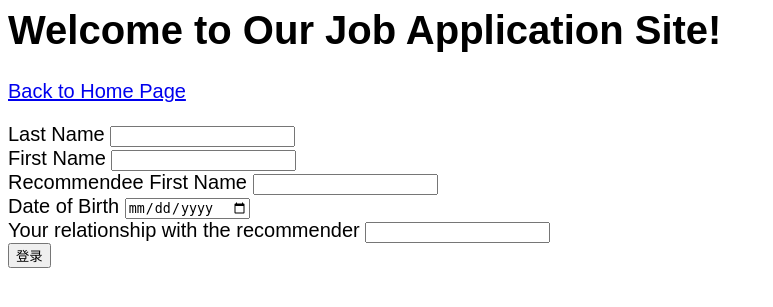
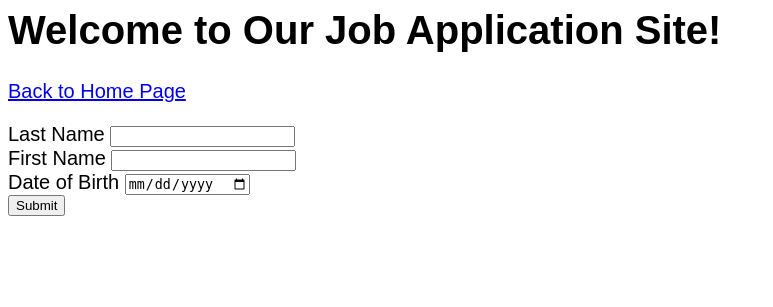
Before and after one commit to waldenwang9966/4115project, a Flask app: template 4115project/templates/recommender_register.html in a window 1280 px wide. Shown: the top 307 px of the page, without its empty margins (0-773 px from the left). Run offline with Flask 2, Linux system fonts and the light colour scheme; the template is opened without the code that fills it, so the values that code supplies are empty; parts of the project's set-up code (start-up, migrations or seed data) failed here and were passed over.

Commit message:
Finished recommender register page

```diff
--- a/4115project/server.py
+++ b/4115project/server.py
@@ -189,9 +189,14 @@ def applicant():
     return render_template("applicant.html")
 
 
-@app.route("/recommender")
-def recommender():
-    return render_template("recommender.html")
+@app.route("/recommender_register")
+def recommender_register():
+    return render_template("recommender_register.html")
+
+
+@app.route("/recommender_search")
+def recommender_search():
+    return render_template("recommender_search.html")
 
 
 # Example of adding new data to the database
@@ -200,28 +205,26 @@ def add():
     name = request.form["name"]
     print(name)
     cmd = "INSERT INTO test(name) VALUES (:name1), (:name2)"
-    g.conn.execute(text(cmd), name1=name, name2=name)
+    g.conn.n(text(cmd), name1=name, name2=name)
     return redirect("/")
 
 
 @app.route("/recommender_add", methods=["POST"])
-def add():
+def recommender_add():
     last_name = request.form["last_name"]
-    first_name = request.form["first_name"]
+    first_namet = request.form["first_name"]
     date_of_birth = request.form["date_of_birth"]
-    recommendatee_relationship = request.form["recommendatee_relationship"]
-    cmd = "INSERT INTO Recommender(last_name,first_name,date_of_birth,recommendatee_relationship) VALUES (:last_name), (:first_name), (:date_of_birth), (:recommendatee_relationship)"
-    g.conn.execute(
+
+    cmd = "INSERT INTO Recommender(rid, last_name,first_namet,date_of_birth) SELECT Max(rid) + 1, :last_name, :first_namet, :date_of_birth FROM Recommender"
+    hello = g.conn.execute(
         text(cmd),
         last_name=last_name,
-        first_name=first_name,
+        first_namet=first_namet,
         date_of_birth=date_of_birth,
-        recommendatee_relationship=recommendatee_relationship,
     )
+    print(hello)
 
-    essay = request.form["essay"]
-
-    return redirect("/")
+    return redirect("/recommender_search")
 
 
 @app.route("/login")
--- a/4115project/templates/recommender_register.html
+++ b/4115project/templates/recommender_register.html
@@ -8,34 +8,19 @@
 
   <body>
     <h1>Welcome to Our Job Application Site!</h1>
-    <div>{{data}}</div>
-
-    <div>
-      {% for n in data %}
-      <div>{{n}}</div>
-      {% endfor %}
-    </div>
 
     <p><a href="/">Back to Home Page</a></p>
 
     <form method="POST" action="/recommender_add">
       <label for="last_name">Last Name</label>
-      <input type="text" name="last_name" id="last_name"><br>
+      <input type="text" name="last_name" id="last_name" /><br />
 
       <label for="first_name">First Name</label>
-      <input type="text" name="first_name" id="first_name"><br>
-
-      <label for="first_name">Recommendee First Name</label>
-      <input type="text" name="first_name"><br>
-
+      <input type="text" name="first_name" id="first_name" /><br />
 
       <label for="birth">Date of Birth</label>
-      <input type="date" name="last_name" id="birth"><br>
-
-
-      <label for="relationship">Your relationship with the recommender</label>
-      <input type="text" name="recommendatee_relationship" id="relationship"><br>
-      <input type="submit" name="submit" value="登录">
-      </form>
+      <input type="date" name="date_of_birth" id="birth" /><br />
+      <input type="submit" value="Submit" />
+    </form>
   </body>
 </html>
```
Also changed, not shown: 4115project/templates/recommender_search.html (+28 -0 lines).
